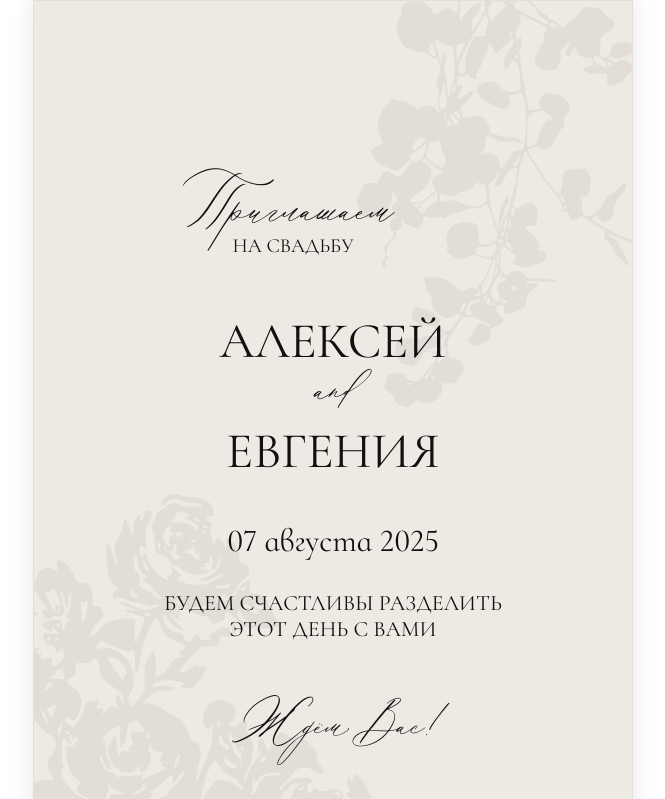
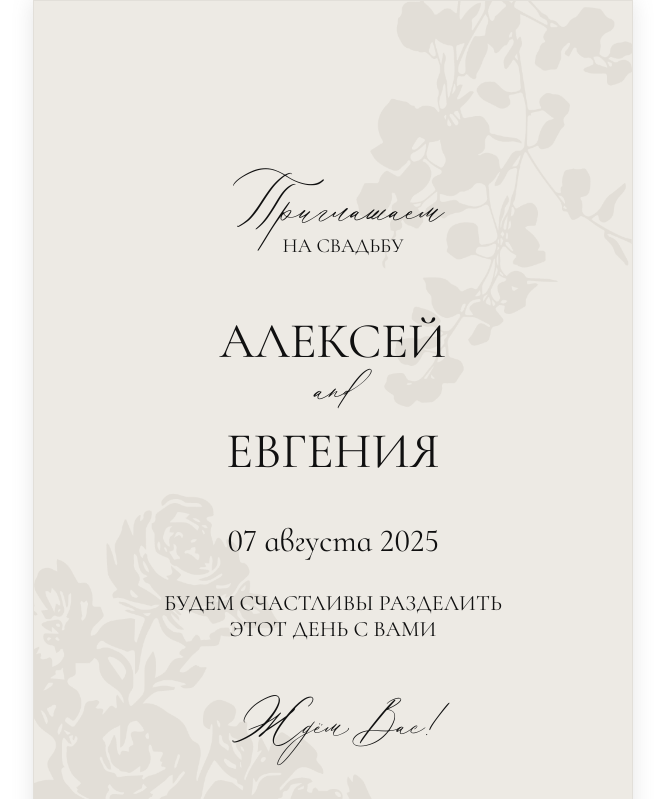
Before and after one commit to Aneesthesia/Invitation, a plain HTML site: page index.html in a window 1280 px wide. Shown: the top 799 px of the page, without its empty margins (307-972 px from the left). Drawn offline with Linux system fonts and the light colour scheme.

Commit message:
Update styles.css

```diff
--- a/styles.css
+++ b/styles.css
@@ -36,7 +36,7 @@ body {
 }
 
 .toptext{
-    width: 240px;
+    width: 180px;
     margin-top: 80px;
     margin-bottom: 25px;
 }
@@ -190,7 +190,7 @@ body {
 /*Адаптация для маленьких экранов*/
 @media (max-width: 374px) {
     .body{
-        background-color: #cf3c3c;
+        background-color: #ffffff;
     }
     .invitation {
         background-image: none;
@@ -222,7 +222,7 @@ body {
     }
 
     .toptext{
-        width: 300px;
+        width: 200px;
         margin-top: 150px;
         margin-bottom: 30px;
     }
```
